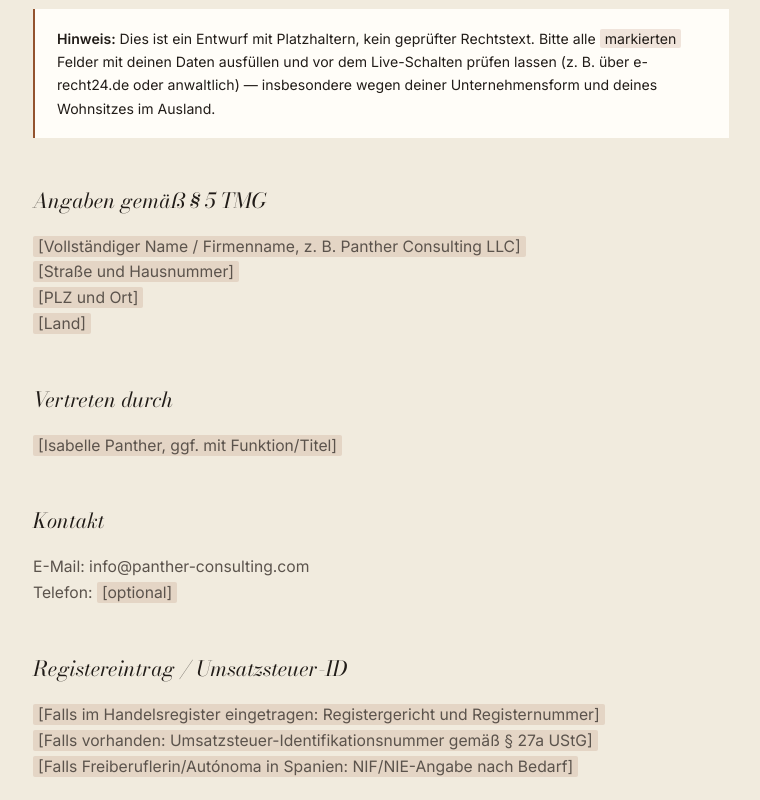
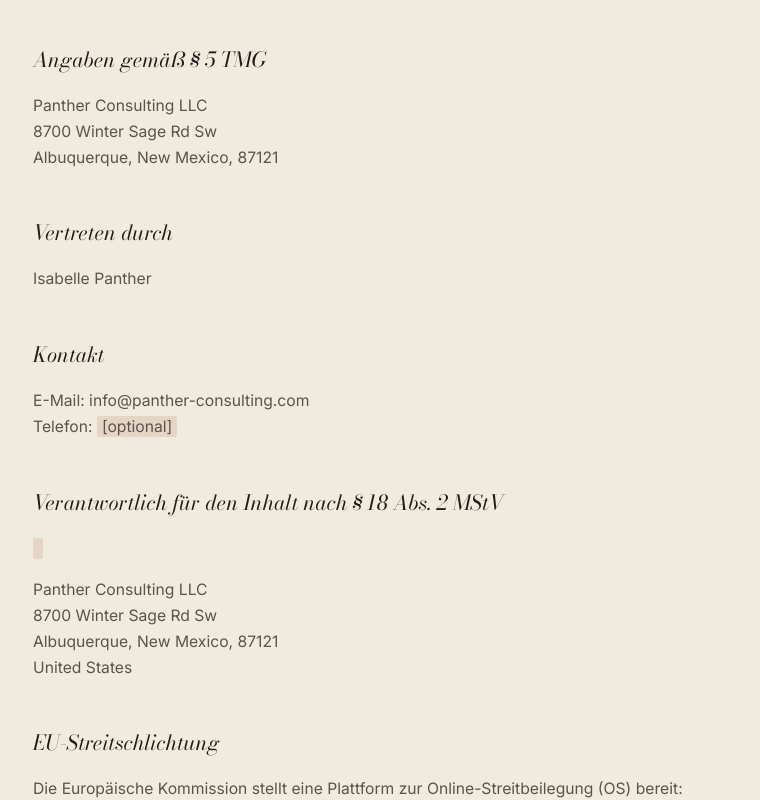
Before and after one commit to IsabelleHub/HotelAds, a plain HTML site: page impressum.html in a window 1280 px wide. Shown: the part 156-956 px from the top of the page, without its empty margins (259-1019 px from the left). Drawn offline with nearby package versions, Linux system fonts and the light colour scheme.

Commit message:
Update impressum.html

```diff
--- a/impressum.html
+++ b/impressum.html
@@ -37,20 +37,17 @@
 <main class="wrap">
   <h1>Impressum</h1>
 
-  <div class="notice">
-    <strong>Hinweis:</strong> Dies ist ein Entwurf mit Platzhaltern, kein geprüfter Rechtstext. Bitte alle <span class="placeholder">markierten</span> Felder mit deinen Daten ausfüllen und vor dem Live-Schalten prüfen lassen (z. B. über e-recht24.de oder anwaltlich) — insbesondere wegen deiner Unternehmensform und deines Wohnsitzes im Ausland.
-  </div>
-
   <h2>Angaben gemäß § 5 TMG</h2>
   <p>
-    <span class="placeholder">[Vollständiger Name / Firmenname, z. B. Panther Consulting LLC]</span><br>
-    <span class="placeholder">[Straße und Hausnummer]</span><br>
-    <span class="placeholder">[PLZ und Ort]</span><br>
-    <span class="placeholder">[Land]</span>
+    <span class>Panther Consulting LLC</span><br>
+    <span class>8700 Winter Sage Rd Sw</span><br>
+    <span class>Albuquerque, New Mexico, 87121
+</span><br>
+    <span classUnited States</span>
   </p>
 
   <h2>Vertreten durch</h2>
-  <p><span class="placeholder">[Isabelle Panther, ggf. mit Funktion/Titel]</span></p>
+  <p>Isabelle Panther</p>
 
   <h2>Kontakt</h2>
   <p>
@@ -58,15 +55,15 @@
     Telefon: <span class="placeholder">[optional]</span>
   </p>
 
-  <h2>Registereintrag / Umsatzsteuer-ID</h2>
-  <p>
-    <span class="placeholder">[Falls im Handelsregister eingetragen: Registergericht und Registernummer]</span><br>
-    <span class="placeholder">[Falls vorhanden: Umsatzsteuer-Identifikationsnummer gemäß § 27a UStG]</span><br>
-    <span class="placeholder">[Falls Freiberuflerin/Autónoma in Spanien: NIF/NIE-Angabe nach Bedarf]</span>
-  </p>
 
   <h2>Verantwortlich für den Inhalt nach § 18 Abs. 2 MStV</h2>
-  <p><span class="placeholder">[Name und Anschrift wie oben, falls identisch]</span></p>
+  <p><span class="placeholder"><p>
+    <span class>Panther Consulting LLC</span><br>
+    <span class>8700 Winter Sage Rd Sw</span><br>
+    <span class>Albuquerque, New Mexico, 87121
+</span><br>
+    <span class>United States</span>
+
 
   <h2>EU-Streitschlichtung</h2>
   <p>Die Europäische Kommission stellt eine Plattform zur Online-Streitbeilegung (OS) bereit: <a href="https://ec.europa.eu/consumers/odr/" target="_blank" rel="noopener">https://ec.europa.eu/consumers/odr/</a>. Unsere E-Mail-Adresse findest du oben. Wir sind nicht verpflichtet und nicht bereit, an Streitbeilegungsverfahren vor einer Verbraucherschlichtungsstelle teilzunehmen <span class="placeholder">[anpassen, falls du das anders handhaben willst]</span>.</p>
```
